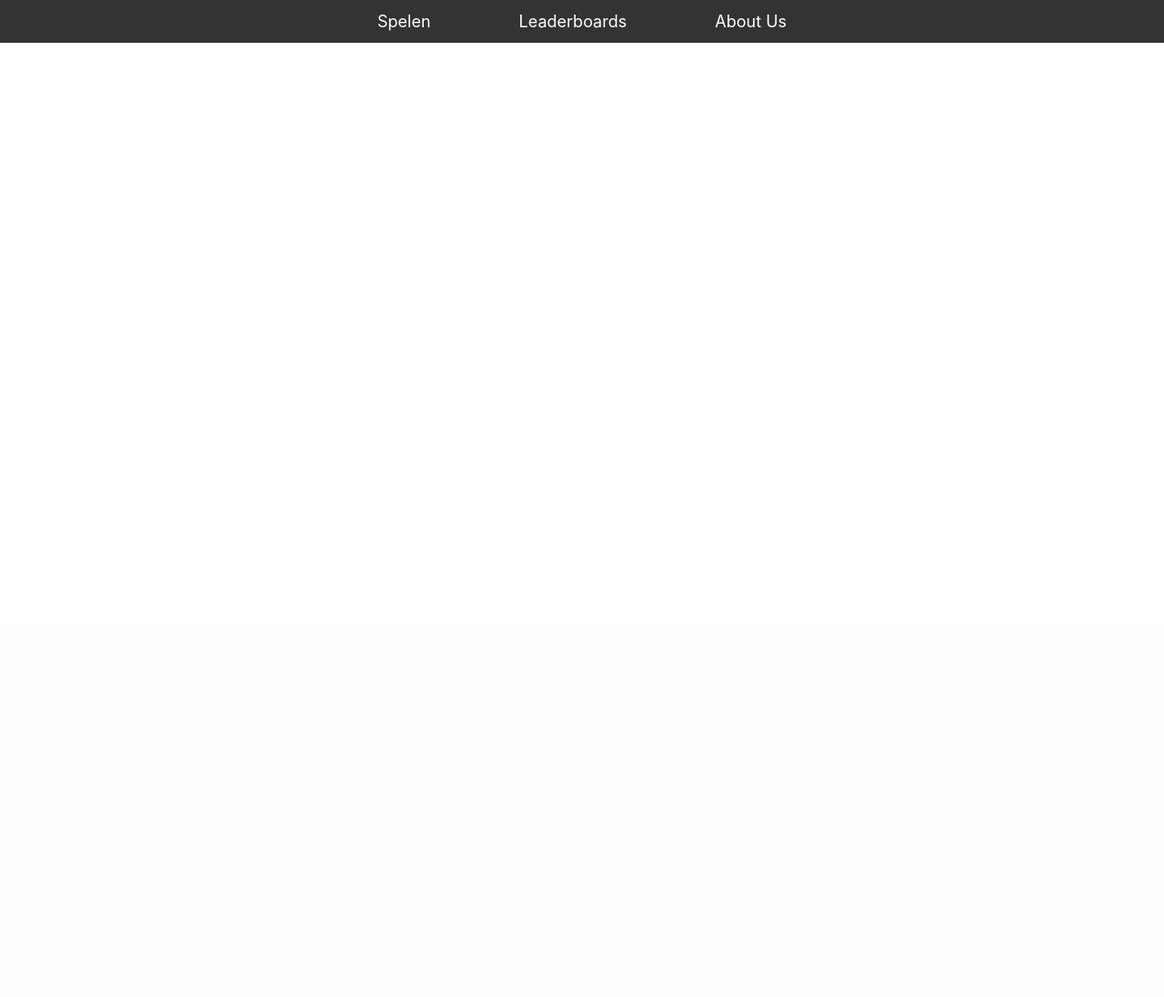
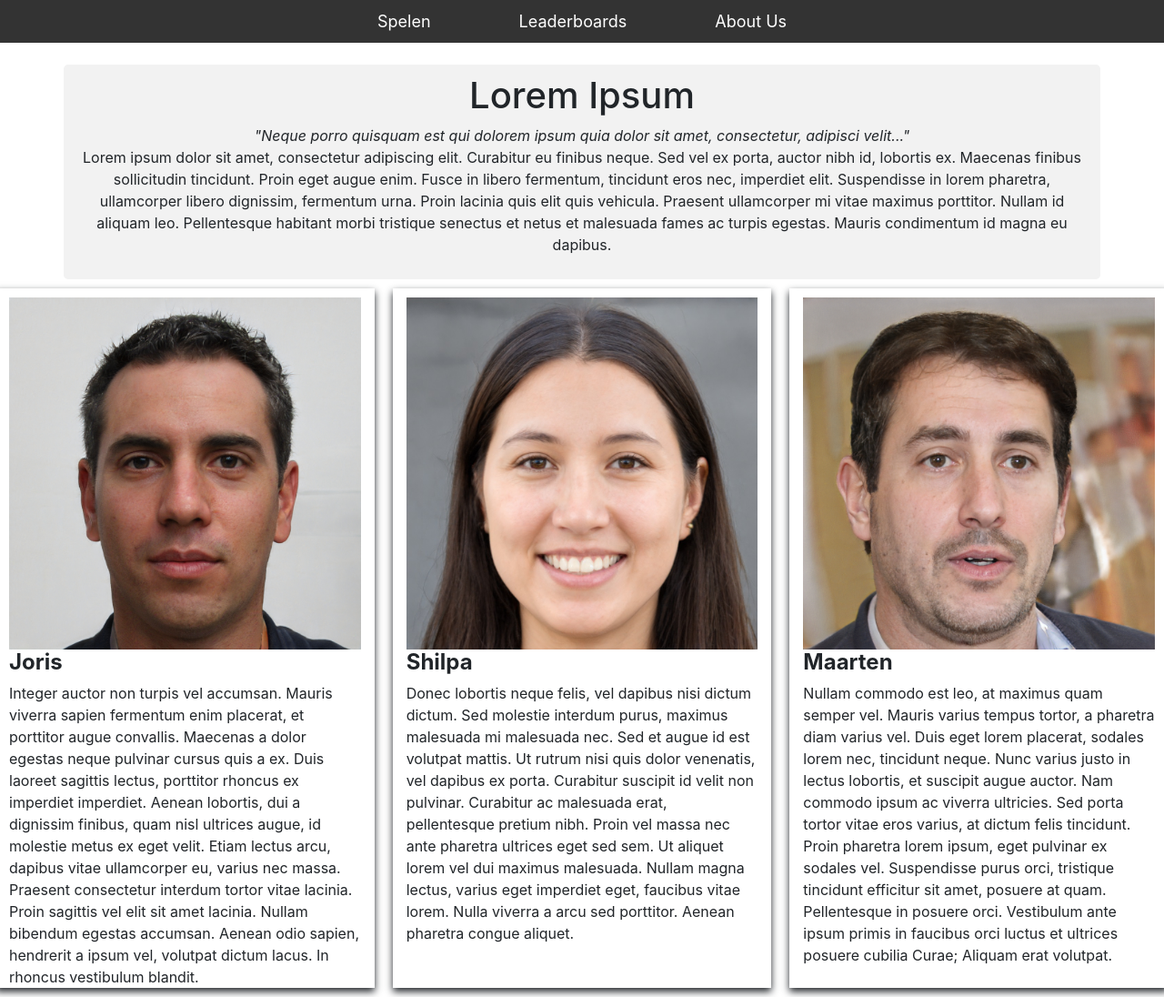
Before and after one commit to JorisArends/Trivia-WebIK06, a Flask app: page /about in a window 1280 px wide. Shown: the part 116-1212 px from the top of the page at 91% size. Before the commit the page ends 163 px from the top, so only its background shows below. Run offline with Flask 2, Linux system fonts and the light colour scheme; some libraries are stand-ins or nearby versions.

Commit message:
Bootstrap op index gefixt Afbeeldingen allemaal opgeslagen(dus een links meer als src) Layout menu bij leaderbord gedaan About us gemaakt

```diff
--- a/static/style.css
+++ b/static/style.css
@@ -7,8 +7,9 @@
 }
 
 /* Increase the font size of the <h1> element */
-.header h1 {
+h1 {
   font-size: 40px;
+  text-align: center;
 }
 
 ul {
@@ -72,8 +73,30 @@ li a:hover {
   box-shadow: 0 4px 8px 0;
   /* rgba(0,0,0,0.2);*/
   /*transition: 0.3s;*/
-  width: 20%;
+  width: 320px;
   margin: 10px;
+}
+
+.col {
+  box-shadow: 0 4px 8px 0;
+  /* rgba(0,0,0,0.2);*/
+  /*transition: 0.3s;*/
+  margin: 10px;
+  padding-top: 10px;
+}
+
+select {
+	font-size: 16px;
+	font-family: sans-serif;
+	font-weight: 700;
+	color: #444;
+	line-height: 1.3;
+	width: 200px;
+	height: 40px;
+	margin: 0;
+	box-shadow: 0 1px 0 1px rgba(0,0,0,.04);
+	border-radius: .5em;
+	background-color: #fff;
 }
 
 
--- a/templates/about.html
+++ b/templates/about.html
@@ -5,5 +5,33 @@
 {% endblock %}
 
 {% block main %}
-
+    <br>
+    <div class="container" style="width:100%">
+    <h1>Lorem Ipsum</h1>
+    <i>"Neque porro quisquam est qui dolorem ipsum quia dolor sit amet, consectetur, adipisci velit..."</i><br>
+    <p>Lorem ipsum dolor sit amet, consectetur adipiscing elit. Curabitur eu finibus neque. Sed vel ex porta, auctor nibh id, lobortis ex. Maecenas finibus sollicitudin tincidunt. Proin eget augue enim. Fusce in libero fermentum, tincidunt eros nec, imperdiet elit. Suspendisse in lorem pharetra, ullamcorper libero dignissim, fermentum urna. Proin lacinia quis elit quis vehicula. Praesent ullamcorper mi vitae maximus porttitor. Nullam id aliquam leo. Pellentesque habitant morbi tristique senectus et netus et malesuada fames ac turpis egestas. Mauris condimentum id magna eu dapibus.</p>
+    </div>
+    <div class="row">
+                    <div class="col">
+                        <img src="/static/images/Joris.png" alt="Joris" style="width:100%">
+                        <div>
+                            <h4><b>Joris</b></h4>
+                            <a>Integer auctor non turpis vel accumsan. Mauris viverra sapien fermentum enim placerat, et porttitor augue convallis. Maecenas a dolor egestas neque pulvinar cursus quis a ex. Duis laoreet sagittis lectus, porttitor rhoncus ex imperdiet imperdiet. Aenean lobortis, dui a dignissim finibus, quam nisl ultrices augue, id molestie metus ex eget velit. Etiam lectus arcu, dapibus vitae ullamcorper eu, varius nec massa. Praesent consectetur interdum tortor vitae lacinia. Proin sagittis vel elit sit amet lacinia. Nullam bibendum egestas accumsan. Aenean odio sapien, hendrerit a ipsum vel, volutpat dictum lacus. In rhoncus vestibulum blandit.</a>
+                        </div>
+                    </div>
+					<div class="col">
+                        <img src="/static/images/Shilpa.png" alt="Shilpa" style="width:100%">
+                        <div>
+                            <h4><b>Shilpa</b></h4>
+                            <p>Donec lobortis neque felis, vel dapibus nisi dictum dictum. Sed molestie interdum purus, maximus malesuada mi malesuada nec. Sed et augue id est volutpat mattis. Ut rutrum nisi quis dolor venenatis, vel dapibus ex porta. Curabitur suscipit id velit non pulvinar. Curabitur ac malesuada erat, pellentesque pretium nibh. Proin vel massa nec ante pharetra ultrices eget sed sem. Ut aliquet lorem vel dui maximus malesuada. Nullam magna lectus, varius eget imperdiet eget, faucibus vitae lorem. Nulla viverra a arcu sed porttitor. Aenean pharetra congue aliquet.</p>
+                        </div>
+                    </div>
+					<div class="col">
+                        <img src="/static/images/Maarten.png" alt="Maarten" style="width:100%">
+                        <div>
+                            <h4><b>Maarten</b></h4>
+                            <p>Nullam commodo est leo, at maximus quam semper vel. Mauris varius tempus tortor, a pharetra diam varius vel. Duis eget lorem placerat, sodales lorem nec, tincidunt neque. Nunc varius justo in lectus lobortis, et suscipit augue auctor. Nam commodo ipsum ac viverra ultricies. Sed porta tortor vitae eros varius, at dictum felis tincidunt. Proin pharetra lorem ipsum, eget pulvinar ex sodales vel. Suspendisse purus orci, tristique tincidunt efficitur sit amet, posuere at quam. Pellentesque in posuere orci. Vestibulum ante ipsum primis in faucibus orci luctus et ultrices posuere cubilia Curae; Aliquam erat volutpat.</p>
+                        </div>
+                    </div>
+                </div>
 {% endblock %}
--- a/templates/leaderboards.html
+++ b/templates/leaderboards.html
@@ -5,6 +5,8 @@
 {% endblock %}
 
 {% block main %}
+    <br>
+    <center>
         <form action="/leaderboards" method="post">
                 <select name="symbol">
                     <option disabled selected value="">Select category</option>
@@ -19,6 +21,6 @@
                 </select>
             <button class="btn btn-secondary" type="submit">Show</button></button>
         </form>
-
+    </center>
 
 {% endblock %}
```
Also changed, not shown: templates/index.html (+8 -8 lines), static/images/Clogos/ComputerScience.png (added), static/images/Clogos/Film.png (added), static/images/Clogos/GeneralKnowledge.png (added), static/images/Clogos/Geography.png (added), static/images/Clogos/History.png (added), static/images/Clogos/Music.png (added), static/images/Clogos/ScienceNature.png (added), static/images/Clogos/Videogames.jpg (added), static/images/Joris.png (added), static/images/Maarten.png (added), static/images/Shilpa.png (added). Lines whose indentation alone changed are shown as unchanged.
